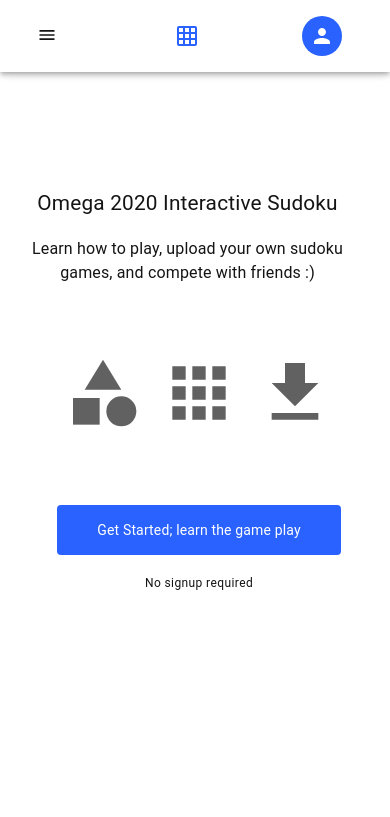
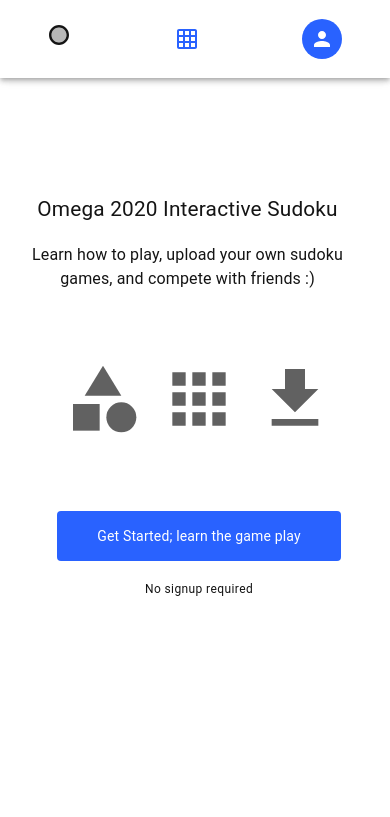
Before and after one commit to JessicaDosseh/Omega-Web-App, a React (Create React App) app in the folder packages/web/: page / in a window 390 px wide. Shown: the top 817 px of the page. Built offline with nearby package versions, Linux system fonts and the light colour scheme.

Commit message:
mobil dark mode toggle

```diff
--- a/packages/web/src/components/Navigation/NavBar/NavBar-mobile.js
+++ b/packages/web/src/components/Navigation/NavBar/NavBar-mobile.js
@@ -4,6 +4,8 @@ import Box from '@material-ui/core/Box';
 import Skeleton from '@material-ui/lab/Skeleton';
 import CardHeader from '@material-ui/core/CardHeader';
 import MenuIcon from '@material-ui/icons/Menu';
+import { IconButton } from '@material-ui/core';
+import FiberManualRecordTwoToneIcon from '@material-ui/icons/FiberManualRecordTwoTone';
 import GridOnIcon from '@material-ui/icons/GridOn';
 import { blue } from '@material-ui/core/colors';
 import { makeStyles } from '@material-ui/core/styles';
@@ -23,7 +25,13 @@ const NavBarMobile = (props) => {
             loading ? (
               <Skeleton className={classes.text} width={40} height={40} />
             ) : (
-              <MenuIcon style={{ fontSize: 30, paddingTop: 10 }} />
+              // <MenuIcon style={{ fontSize: 30, paddingTop: 10 }} />
+              <IconButton color='inherit' onClick={props.toggleTheme}>
+                <FiberManualRecordTwoToneIcon
+                  // className={classes.mode}
+                  style={{ fontSize: 30 }}
+                />
+              </IconButton>
             )
           }
         />
```
